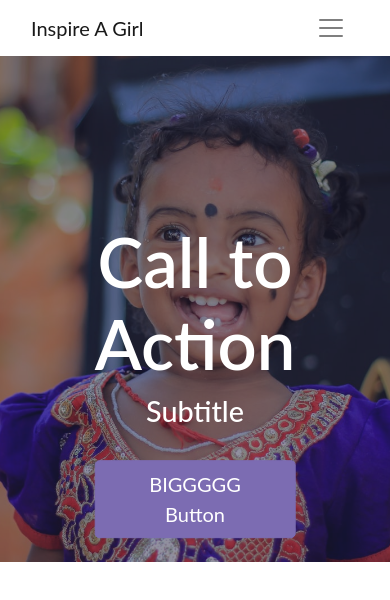
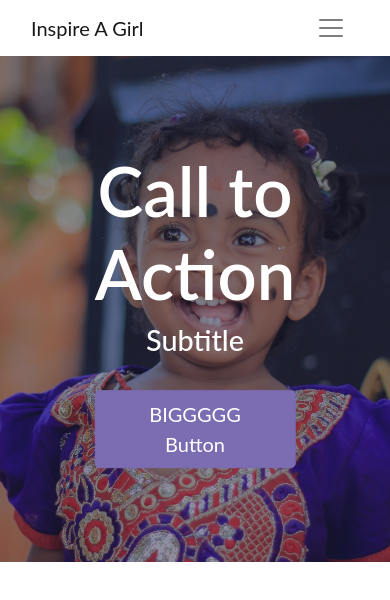
Before and after one commit to ShiromMakkad/InspireAGirl, a React (Create React App) app: page / in a window 390 px wide. Shown: the top 600 px of the page. Built offline with nearby package versions, Linux system fonts and the light colour scheme.

Commit message:
Fixed banner text positioning in mobile

```diff
--- a/src/App.tsx
+++ b/src/App.tsx
@@ -7,6 +7,7 @@ const App: React.FC = () => {
     return (
         <div className="App">
             <Navigation/>
+            <div id="banner">
                 <div id="tint">
                     <img src={require('./assets/bannerImage.jpg')} id="img" alt="Indian Girl"/>
                 </div>
@@ -16,6 +17,7 @@ const App: React.FC = () => {
                     <Button size="lg">BIGGGGG Button</Button>
                 </div>
             </div>
+        </div>
     );
 };
 
--- a/src/scss/App.scss
+++ b/src/scss/App.scss
@@ -42,13 +42,23 @@ html {
   }
 }
 
+//This centers the banner text on top of the image
+html {
+  #banner {
+    position: relative;
+  }
+
+  #bannerText {
+    text-align: center;
+    position: absolute;
+    top: 50%;
+    left: 50%;
+    transform: translate(-50%, -50%);
+  }
+}
+
+//banner text styling
 #bannerText {
-  text-align: center;
-  position: absolute;
-  top: 45%;
-  left: 50%;
-  transform: translate(-50%, -50%);
-
   h1 {
     color: white;
     font-size: 4.3rem;
```
Lines whose indentation alone changed are shown as unchanged.
